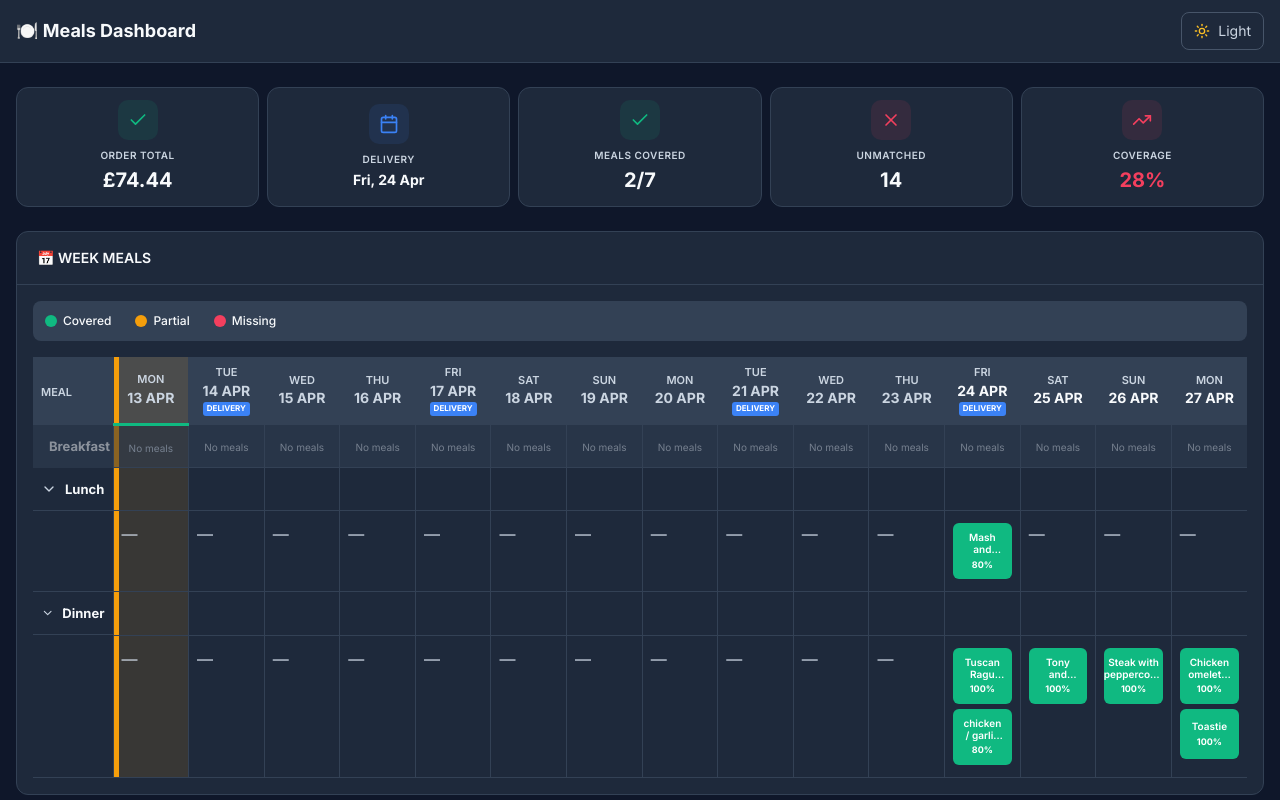
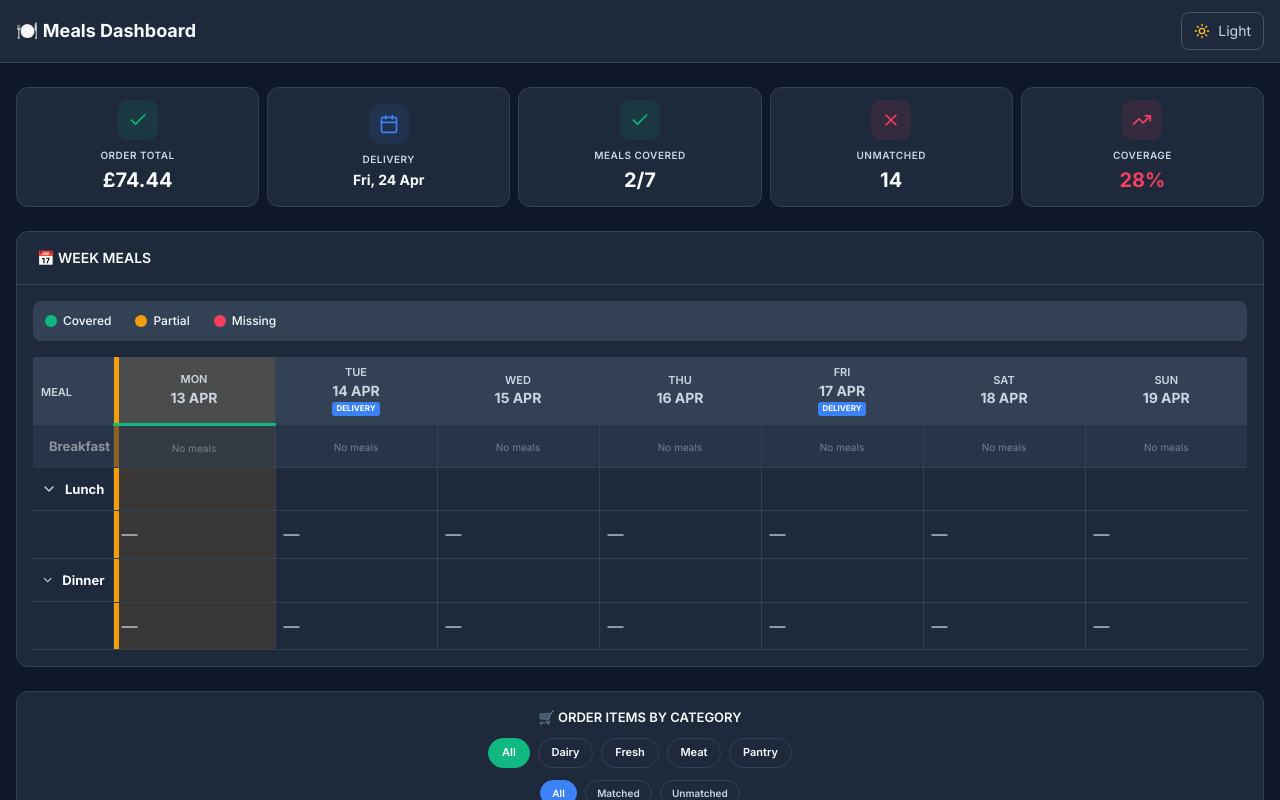
Before and after one commit to dannytsang/meals-dashboard, a Next.js app: page / in a window 1280 px wide. Shown: the top 800 px of the page. Built offline with nearby package versions, Linux system fonts and the light colour scheme.

Commit message:
revert: restore 7-day Mon-Sun rolling window calendar

```diff
--- a/components/dashboard-client.tsx
+++ b/components/dashboard-client.tsx
@@ -170,35 +170,31 @@ export function DashboardClient({ today, defaultDateRange }: DashboardClientProp
     coverageByDate[date].push(c);
   });
 
-  // Build the day columns from the date range (from page.tsx props, or fallback).
-  // For past days that are shown as their next-weekday equivalent, look up data
-  // using the actual past date as the dataKey.
+  // Build a rolling 7-day window (Mon first, Sun last).
+  // For days in the past, we show the same weekday from next week instead,
+  // but still look up coverage using the equivalent past date in the data.
   const todayDate = parseISODateLocal(today);
   const todayDow = todayDate.getDay(); // 0=Sun, 1=Mon, ... 6=Sat
 
   // Find last Monday relative to today (could be today itself if today is Monday)
   const daysSinceMonday = todayDow === 0 ? 6 : todayDow - 1;
-  const rangeStart = parseISODateLocal(defaultDateRange?.start ?? today);
-  const rangeEnd = parseISODateLocal(defaultDateRange?.end ?? (() => {
-    const d = new Date(todayDate);
-    d.setDate(d.getDate() + 14);
-    return toISODateLocal(d);
-  })());
+  const thisMonday = new Date(todayDate);
+  thisMonday.setDate(todayDate.getDate() - daysSinceMonday);
 
   const days: { date: string; displayDate: string; isToday: boolean; dataKey: string }[] = [];
-  const current = new Date(rangeStart);
-  while (current <= rangeEnd) {
-    const dateStr = toISODateLocal(current);
-    const isPast = current < todayDate;
-    const isToday = dateStr === today;
+  for (let i = 0; i < 7; i++) {
+    const d = new Date(thisMonday);
+    d.setDate(thisMonday.getDate() + i);
+    const dateStr = toISODateLocal(d);
+    const isPast = d < parseISODateLocal(today);
 
     // For past days: show next week's date but look up data for the actual past date
     let displayDate: string;
     let dataKey: string;
     if (isPast) {
       // Same weekday, 7 days ahead
-      const nextWeek = new Date(current);
-      nextWeek.setDate(current.getDate() + 7);
+      const nextWeek = new Date(d);
+      nextWeek.setDate(d.getDate() + 7);
       displayDate = toISODateLocal(nextWeek);
       dataKey = dateStr; // but data is under the actual past date
     } else {
@@ -206,8 +202,7 @@ export function DashboardClient({ today, defaultDateRange }: DashboardClientProp
       dataKey = dateStr;
     }
 
-    days.push({ date: dateStr, displayDate, isToday, dataKey });
-    current.setDate(current.getDate() + 1);
+    days.push({ date: dateStr, displayDate, isToday: dateStr === today, dataKey });
   }
 
   const mealTypesWithMeals: Set<string> = new Set();
```
